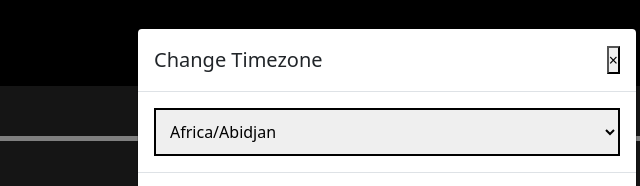
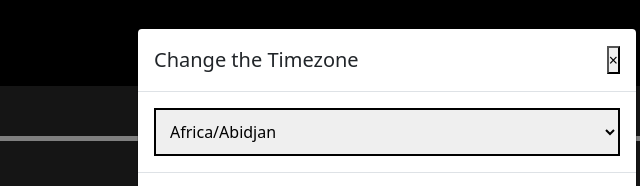
Before and after one commit to DanielAllaga/DayJS-npm, a website with bundled scripts: page index.html in a window 1280 px wide. Both pictures are taken after a click on the button 1152 px from the left and 184 px from the top of the page. Shown: the top 186 px of the page, 253-893 px from the left. Built offline with nearby package versions, Linux system fonts and the light colour scheme.

Commit message:
Updated the index.html file

```diff
--- a/index.html
+++ b/index.html
@@ -36,7 +36,7 @@
         <div class="modal-dialog" role="document">
         <div class="modal-content">
             <div class="modal-header">
-            <h5 class="modal-title" id="exampleModalLabel">Change Timezone</h5>
+            <h5 class="modal-title" id="exampleModalLabel">Change the Timezone</h5>
             <button type="button" class="close" data-dismiss="modal" aria-label="Close">
                 <span aria-hidden="true">&times;</span>
             </button>
```
